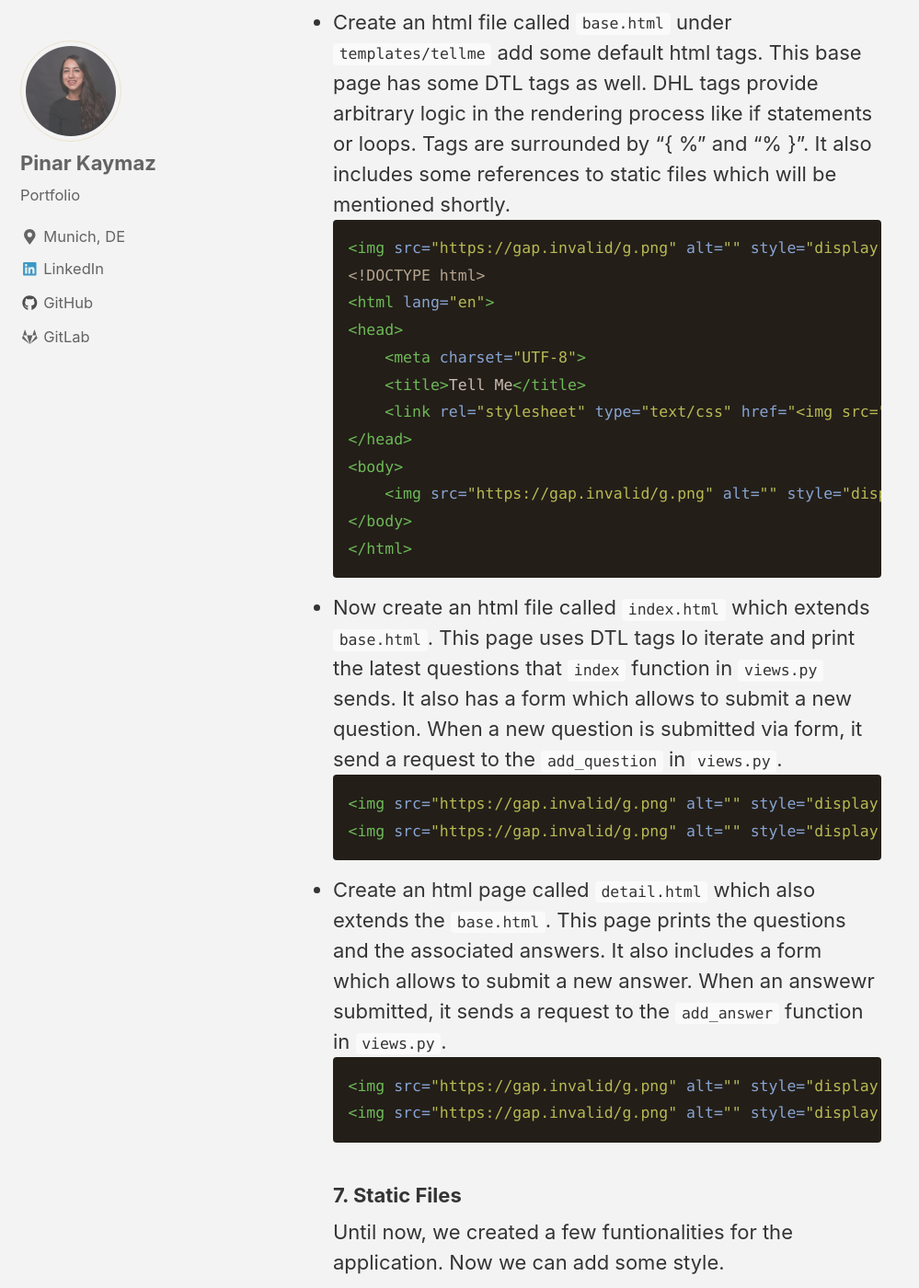
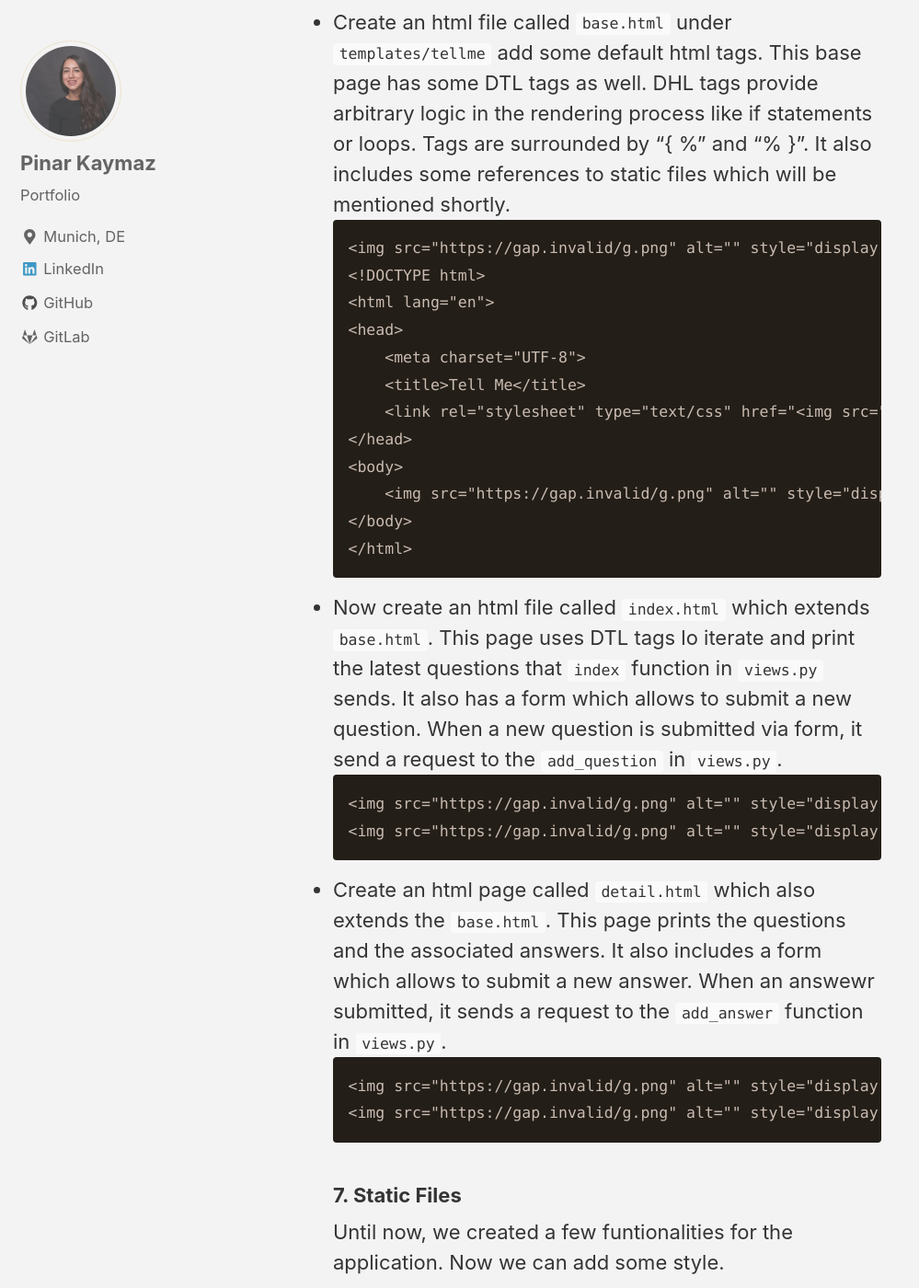
Before and after one commit to pinarkaymaz6/pinarkaymaz6.github.io, a Jekyll site: the page built from _posts/2020-07-22-tellme.md, in a window 1280 px wide and 1400 px high, scrolled down 9306 px. Shown: the whole window at 92% size, without its empty margins (0-999 px from the left). Built offline with Jekyll 4.4.1, drawn with Linux system fonts in a browser that asks for light colours; nearby versions of some CDN libraries; some of the changed text lies outside the part shown.

Commit message:
Remove html code block tag

````diff
--- a/_posts/2020-07-22-tellme.md
+++ b/_posts/2020-07-22-tellme.md
@@ -195,7 +195,7 @@ We created paths, now we should add functions to `views.py` to create responses
 A Django project can be configured with one or several [template](https://docs.djangoproject.com/en/3.0/topics/templates/) engines (or even zero if you don’t use templates). Django ships built-in backends for its own template system, creatively called the Django template language (DTL), and for the popular alternative Jinja2. We will use DTL.
   - Under `tellme/` directory, create a folder called `templates` and then create another folder called `tellme` inside the templates. The reason we use this structure is that becase there can be multiple applications under our webapp and each might have a template called `index/html`. We create a folder under templates for each application.
   - Create an html file called `base.html` under `templates/tellme` add some default html tags. This base page has some DTL tags as well. DHL tags provide arbitrary logic in the rendering process like if statements or loops. Tags are surrounded by "{ %" and "% }". It also includes some references to static files which will be mentioned shortly.
-    ```html
+    ```
     {% load static %}
     <!DOCTYPE html>
     <html lang="en">
@@ -211,7 +211,7 @@ A Django project can be configured with one or several [template](https://docs.d
     </html>
     ```
   - Now create an html file called `index.html` which extends `base.html`. This page uses DTL tags lo iterate and print the latest questions that `index` function in `views.py` sends. It also has a form which allows to submit a new question. When a new question is submitted via form, it send a request to the `add_question` in `views.py`.
-    ```html
+    ```
     {% extends 'tellme/base.html' %}
     {% block main_content %}
         {% if latest_questions %}
@@ -235,7 +235,7 @@ A Django project can be configured with one or several [template](https://docs.d
     {% endblock %}
   ```
   - Create an html page called `detail.html` which also extends the `base.html`. This page prints the questions and the associated answers. It also includes a form which allows to submit a new answer. When an answewr submitted, it sends a request to the `add_answer` function in `views.py`.
-    ```html
+    ```
     {% extends 'tellme/base.html' %}
     {% block main_content %}
     <h1>{{question.q_title}}</h1>
@@ -261,7 +261,7 @@ A Django project can be configured with one or several [template](https://docs.d
 Until now, we created a few funtionalities for the application. Now we can add some style.
   - Create a folder called `static` under `tellme` directory. Inside the `static` folder, create another folder called `tellme`. This is useful again if you have multiple apps.
   - Create a css file called `style.css` and add some styles for the list tag. You can of course add more styles.
-  ```css
+  ```
   li a {
     font-size: 20px;
   }
````
